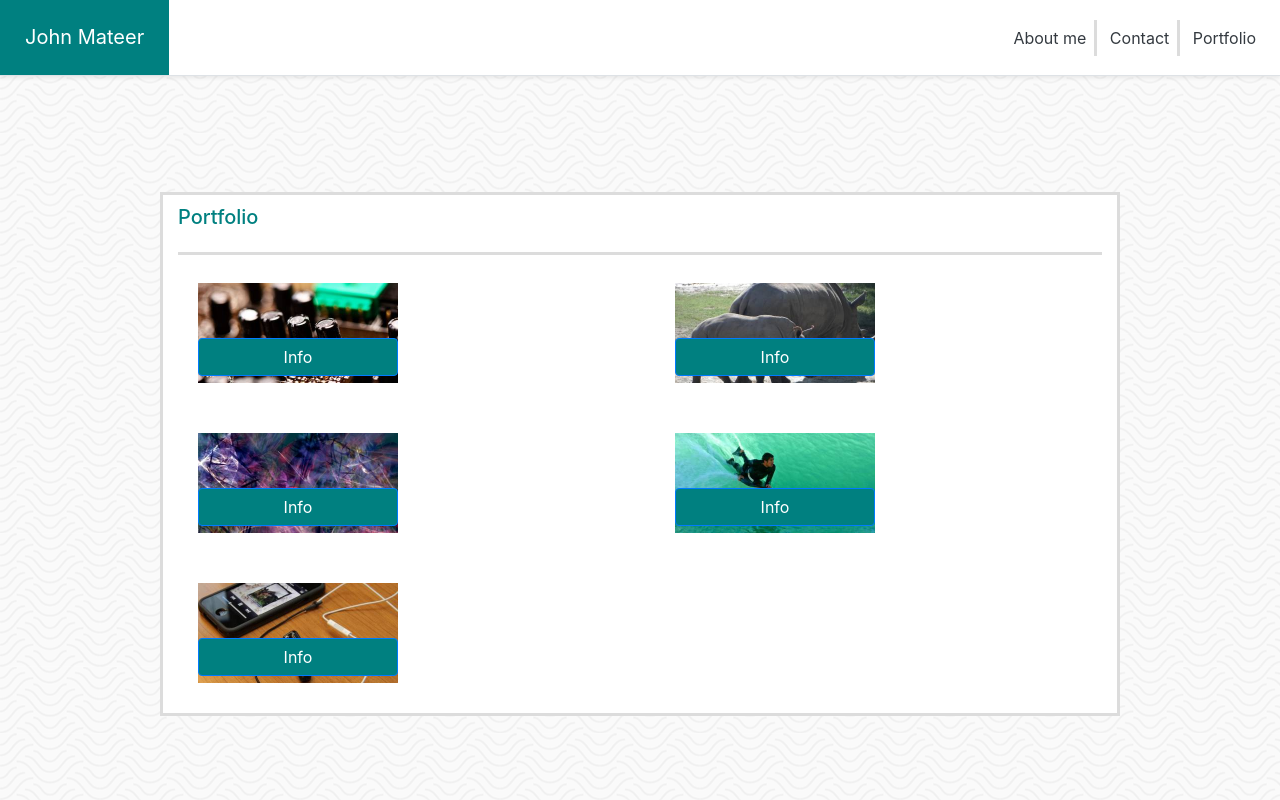
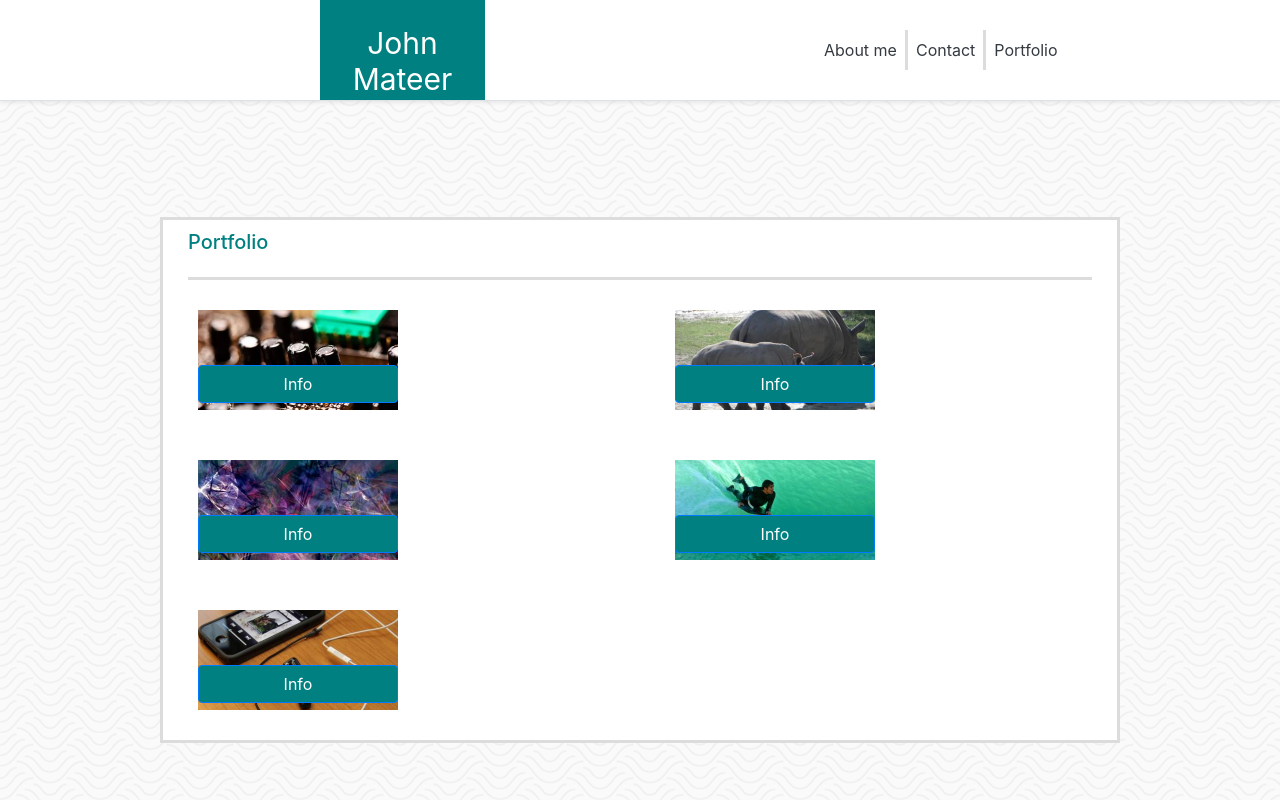
Before and after one commit to jjmateer/Bootstrap-Portfolio, a plain HTML site: page portfolio.html in a window 1280 px wide. Shown: the top 800 px of the page. Drawn offline with nearby package versions, Linux system fonts and the light colour scheme.

Commit message:
small column size changes

```diff
--- a/portfolio.html
+++ b/portfolio.html
@@ -1,4 +1,5 @@
 <!DOCTYPE html>
+<html lang="en-us">
 
 <head>
     <title>Bootstrap-Portfolio</title>
@@ -20,20 +21,30 @@
 </head>
 
 <Body background="papyrus.png">
-    <div class="d-flex flex-column flex-md-row align-items-center p-3 px-md-4 mb-3 bg-white border-bottom shadow-sm" style="padding:0px!important">
-        <h5 class="my-0 mr-md-auto font-weight-normal" style="background:teal; height:75px;width:auto;font-size:auto; color:white;padding:25px;margin:0px;">John Mateer</h5>
-        <nav class="my-2 my-md-0 mr-md-3">
-            <a style="border-right:solid gainsboro" class="p-2 text-dark" href="index.html">About me</a>
-            <a style="border-right:solid gainsboro;" class="p-2 text-dark" href="contact.html">Contact</a>
-            <a class="p-2 text-dark" href="portfolio.html">Portfolio</a>
+    <div class="d-flex flex-column flex-md-row align-items-center p-3 px-md-4 mb-3 bg-white border-bottom shadow-sm"
+        style="width:100%;padding:0px !important">
+        <div class="col-lg-3 col-md-1 col-xs-0"></div>
+        <div class="col-lg-1 col-md-3 col-xs-12" style="text-align: center;padding:0px;">
+            <h5 class="my-0 mr-md-auto font-weight-normal"
+                style="background:teal; height:100px;width:100%;font-size:30px; color:white;padding-top:25px;padding-left:0px;min-width:165px">
+                John Mateer</h5>
+        </div>
 
-        </nav>
+        <div class="col-lg-2 col-md-3 col-xs-12" style="height:10px;padding:0px"></div>
+        <div class="col-lg-5 col-md-4 col-xs-12" style="padding:0">
+            <nav class="my-2 my-md-0 mr-md-3" style="margin-left:33%;margin-right:33%; display:flex">
 
+                <a style="border-right:solid gainsboro;" class="p-2 text-dark" href="index.html">About me</a>
+                <a style="border-right:solid gainsboro;" class="p-2 text-dark" href="contact.html">Contact</a>
+                <a class="p-2 text-dark" href="portfolio.html">Portfolio</a>
+
+            </nav>
+        </div>
     </div>
     <div class="row" style="height:100px"></div>
 
     <div class="container" style="background:white;border:solid gainsboro; height:auto;width:auto;max-width:960px">
-        <h5 style="border-bottom:solid gainsboro ;color:teal;height:50px;margin-top:10px">Portfolio</h5>
+        <h5 style="border-bottom:solid gainsboro ;color:teal;height:50px;margin:10px">Portfolio</h5>
         <div class="row">
             <div class="col-lg-6 col-xs-12">
                 <div style="width:auto; height:150px;position:relative;">
@@ -56,7 +67,7 @@
                 </div>
             </div>
 
-            <div class="col-lg-6 col-xs-0">
+            <div class="col-lg-6 col-md-0 col-xs-0">
                 <div style="width:auto; height:150px;position:relative;">
                     <img class="picture22" src="china.jpg"
                         style="margin:20px;height:100px;width:auto;padding: 0px;position:absolute;"> <button
```
Also changed, not shown: contact.html (+19 -7 lines), index.html (+10 -7 lines).
